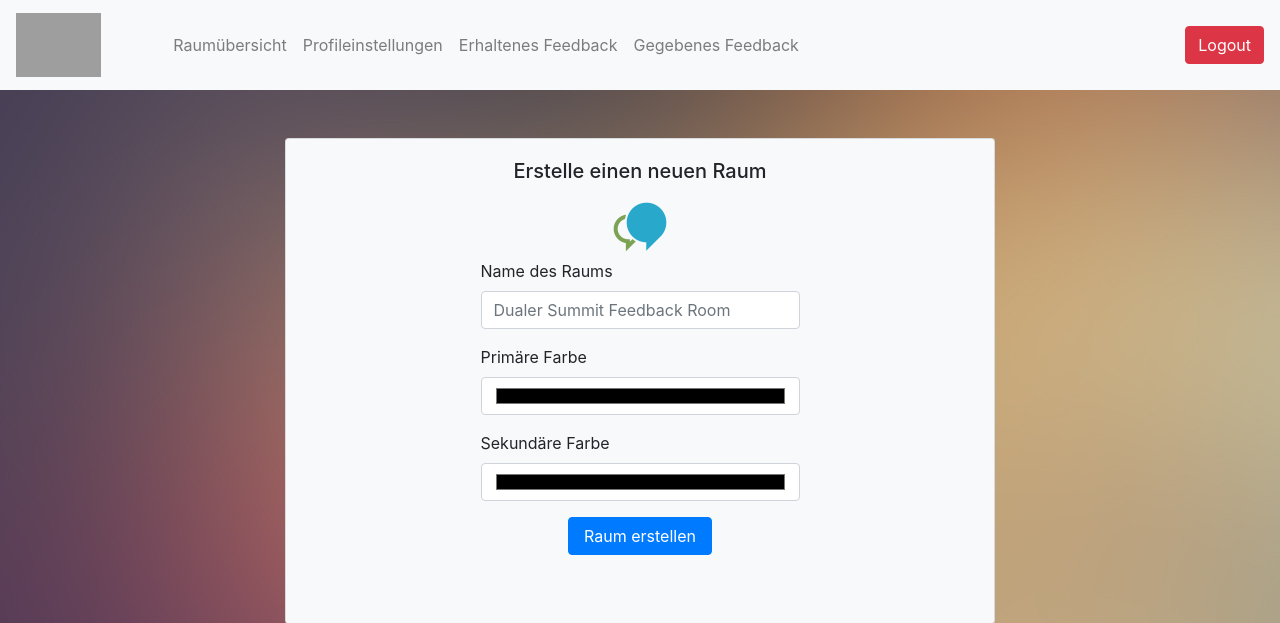
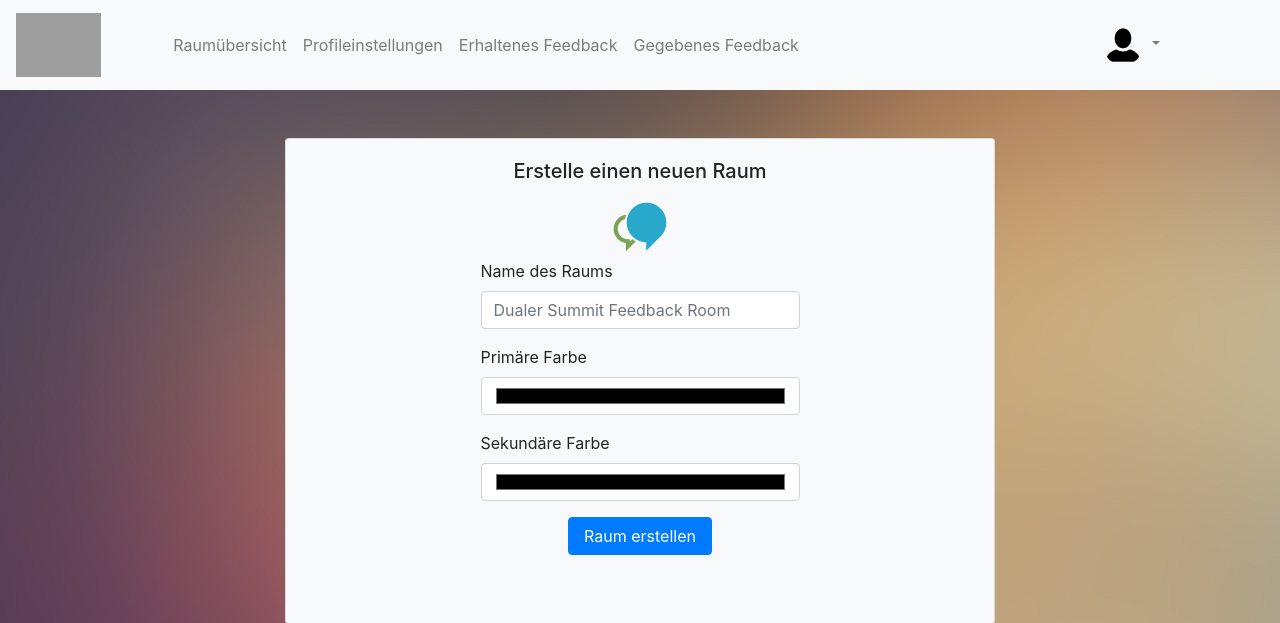
Before and after one commit to fkressmann/feedi-io, a Flask app: page /create-room in a window 1280 px wide. Shown: the top 623 px of the page. Run offline with Flask 2, Linux system fonts and the light colour scheme; parts of the project's set-up code (start-up, migrations or seed data) failed here and were passed over; some libraries are stand-ins or nearby versions; grey boxes are pictures that could not be loaded.

Commit message:
Added profil icon on navbar

```diff
--- a/src/templates/base.html
+++ b/src/templates/base.html
@@ -41,8 +41,18 @@
                     <a class="nav-link {% if url_for(request.endpoint)[1:] == 'feedback-given' %}text-primary{% endif %}" href="{{ url_for('feedback.given') }}">Gegebenes Feedback</a>
                 </li>
             </ul>
+            <ul class="navbar-nav ml-auto pr-5">
+                <li class="nav-item dropdown navbar-right pr-5">
+                    <a class="nav-link dropdown-toggle" href="#" id="navbarDropdownMenuLink" role="button" data-toggle="dropdown" aria-haspopup="true" aria-expanded="false">
+                      <img src="/static/img/profile_icon.png" width="40" height="40" class="rounded-circle">
+                    </a>
+                    <div class="dropdown-menu" aria-labelledby="navbarDropdownMenuLink">
+                      <a class="dropdown-item" href="{{ url_for('profile.view') }}">Profil</a>
+                      <a class="dropdown-item" href="{{ url_for('login.logout') }}">Logout</a>
+                    </div>
+                  </li>
+            </ul>
         </div>
-        <a class="btn btn-danger" href="{{ url_for('login.logout') }}">Logout</a>
     </nav>
 {% block header %}{% endblock %}
 <div class="container">
```
Also changed, not shown: src/static/img/profile_icon.png (added).
